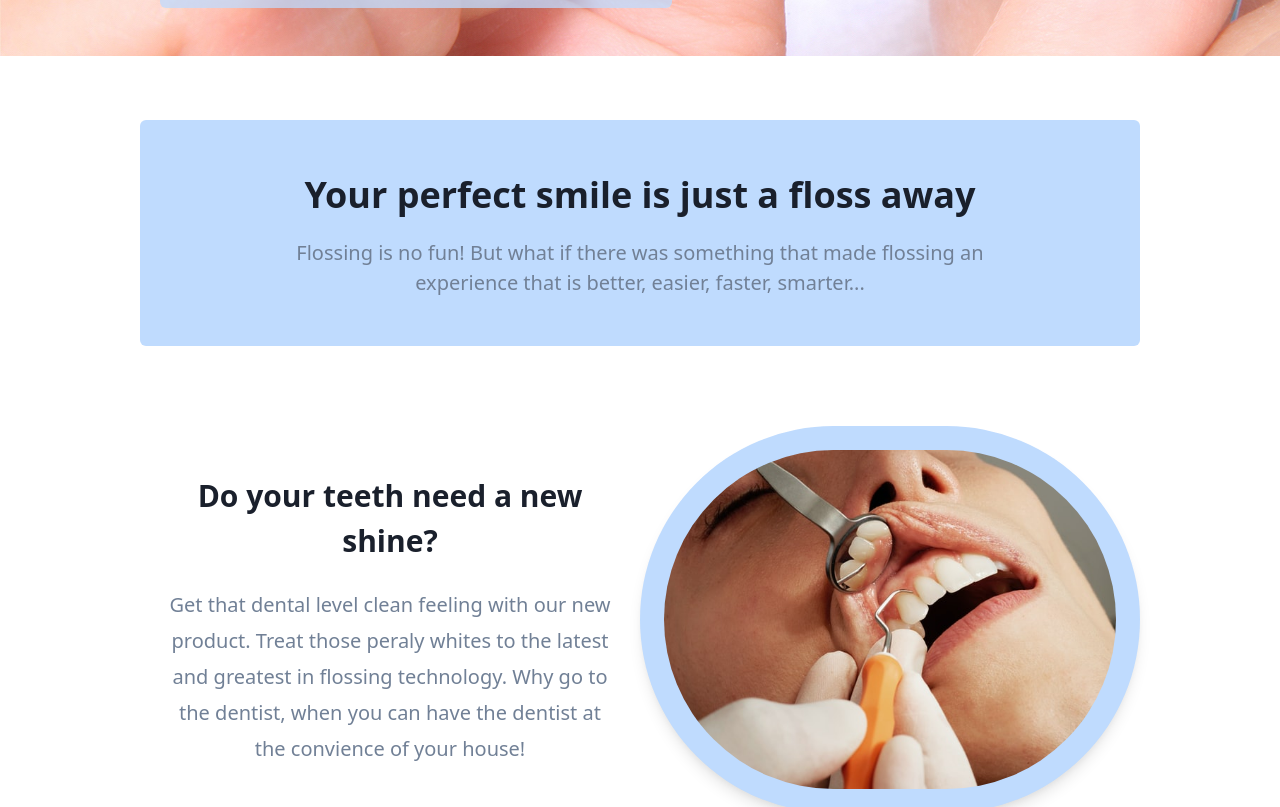
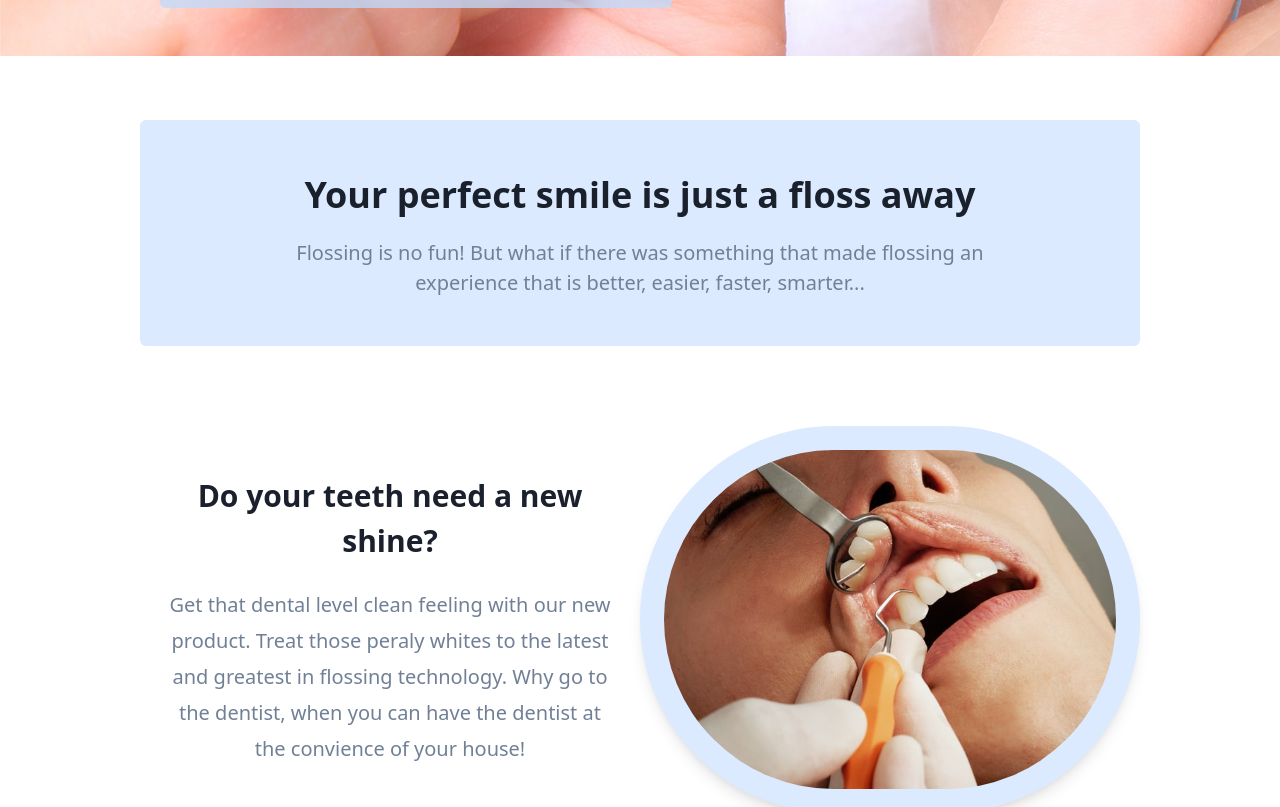
Before and after one commit to jreidmke/floss, a Next.js app: page / in a window 1280 px wide. Shown: the part 800-1607 px from the top of the page. Built offline with nearby package versions, Linux system fonts and the light colour scheme.

Commit message:
changed colors

```diff
--- a/src/feature/VerticalFeatureRow.tsx
+++ b/src/feature/VerticalFeatureRow.tsx
@@ -31,7 +31,7 @@ const VerticalFeatureRow = (props: IVerticalFeatureRowProps) => {
         <div className="mt-6 text-xl leading-9">{props.description}</div>
       </div>
 
-      <div className="rounded-full bg-blue-200 shadow-lg w-full sm:w-1/2 p-6">
+      <div className="rounded-full bg-blue-100 shadow-lg w-full sm:w-1/2 p-6">
         <img
           className="rounded-full"
           src={`${router.basePath}${props.image}`}
--- a/src/layout/Section.tsx
+++ b/src/layout/Section.tsx
@@ -14,7 +14,7 @@ const Section = (props: ISectionProps) => (
     }`}
   >
     {(props.title || props.description) && (
-      <div className="bg-blue-200 mb-12 text-center sm:items-center sm:justify-between sm:p-12 rounded-md">
+      <div className="bg-blue-100 mb-12 text-center sm:items-center sm:justify-between sm:p-12 rounded-md">
         {props.title && (
           <h2 className="text-4xl text-gray-900 font-bold">{props.title}</h2>
         )}
```
